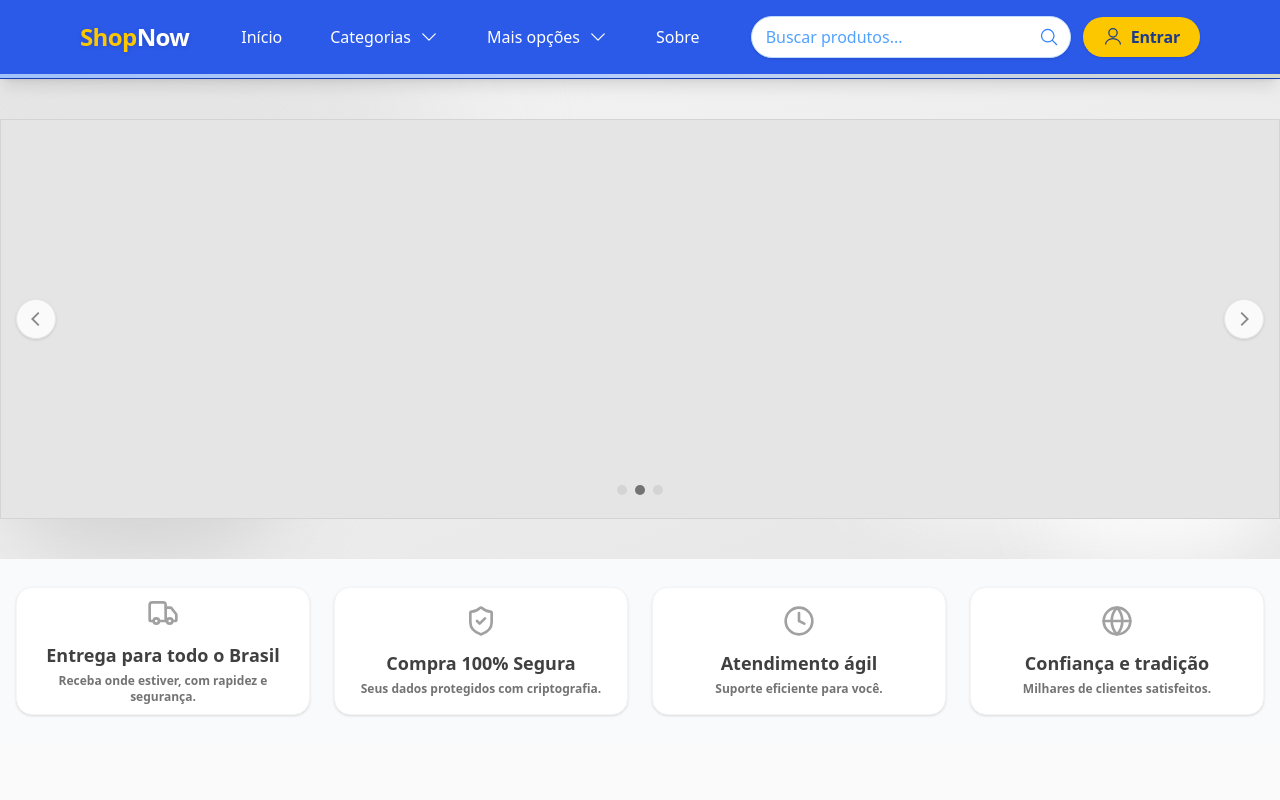
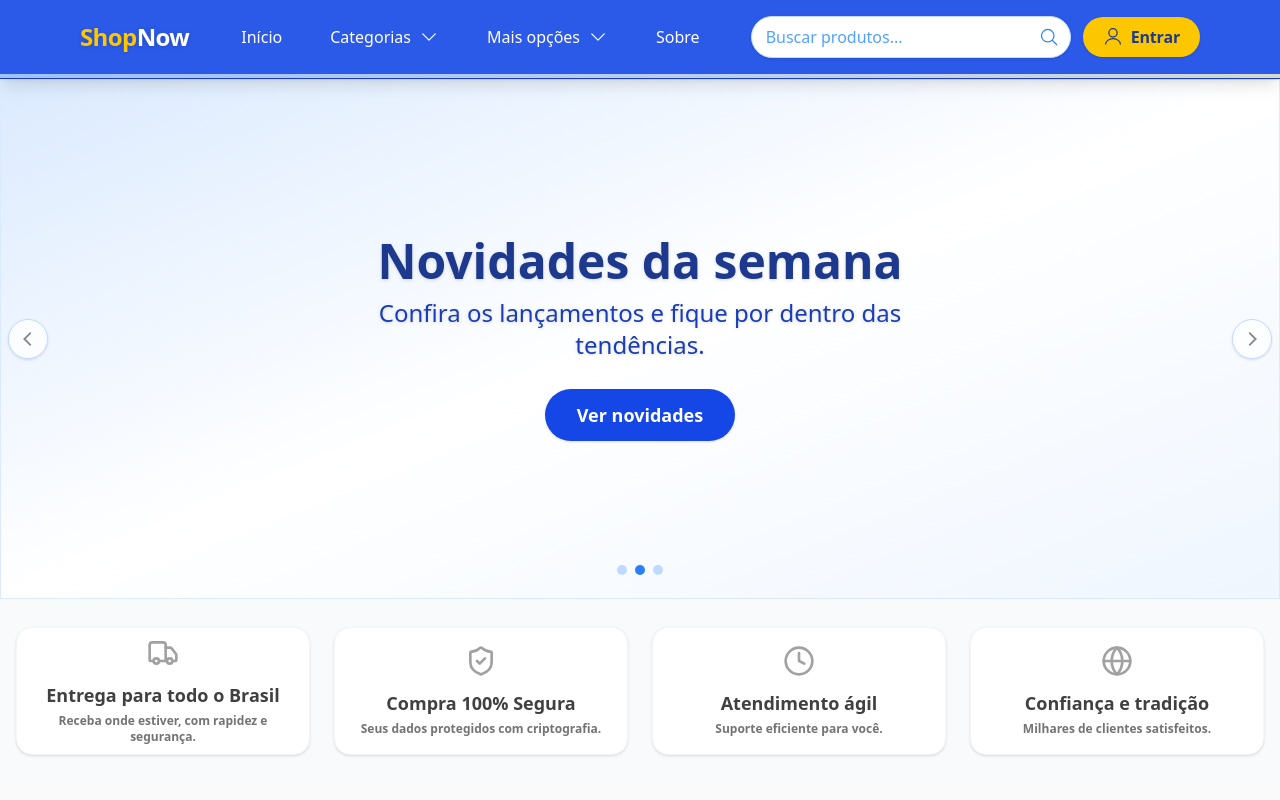
Before and after one commit to Edu-2de/StarterKitsNode, a Next.js app in the folder ecommerce/frontend/: page / in a window 1280 px wide. Shown: the top 800 px of the page. Built offline with nearby package versions, Linux system fonts and the light colour scheme.

Commit message:
feat: Enhance Hero component with dynamic banners and improved layout

```diff
--- a/ecommerce/frontend/src/components/Hero.tsx
+++ b/ecommerce/frontend/src/components/Hero.tsx
@@ -2,9 +2,33 @@
 import React, { useRef, useState, useEffect } from "react";
 
 const banners = [
-  { id: 1, color: "bg-neutral-100", border: "border-neutral-200" },
-  { id: 2, color: "bg-neutral-200", border: "border-neutral-300" },
-  { id: 3, color: "bg-neutral-50", border: "border-neutral-100" },
+  {
+    id: 1,
+    bg: "bg-gradient-to-br from-blue-100 via-white to-blue-50",
+    border: "border-blue-100",
+    title: "Ofertas imperdíveis",
+    subtitle: "Os melhores produtos com descontos exclusivos para você!",
+    cta: "Ver ofertas",
+    ctaColor: "bg-yellow-400 text-blue-900 hover:bg-yellow-300",
+  },
+  {
+    id: 2,
+    bg: "bg-gradient-to-br from-blue-100 via-white to-blue-50",
+    border: "border-blue-100",
+    title: "Novidades da semana",
+    subtitle: "Confira os lançamentos e fique por dentro das tendências.",
+    cta: "Ver novidades",
+    ctaColor: "bg-blue-700 text-white hover:bg-blue-800",
+  },
+  {
+    id: 3,
+    bg: "bg-gradient-to-br from-white via-blue-50 to-blue-100",
+    border: "border-blue-100",
+    title: "Frete grátis acima de R$199",
+    subtitle: "Aproveite para economizar ainda mais nas suas compras.",
+    cta: "Comprar agora",
+    ctaColor: "bg-blue-700 text-white hover:bg-blue-800",
+  },
 ];
 
 export default function Hero() {
@@ -31,39 +55,39 @@ export default function Hero() {
   }, [current]);
 
   return (
-    <section className="relative flex items-center justify-center min-h-[60vh] w-full bg-gradient-to-br from-neutral-100 to-neutral-200 overflow-hidden">
-      {/* Background shapes */}
-      <div className="absolute -top-32 -left-40 w-[38rem] h-[28rem] rounded-full blur-3xl pointer-events-none z-0 bg-neutral-200" />
-      <div className="absolute top-32 right-0 w-[28rem] h-[20rem] rounded-full blur-2xl pointer-events-none z-0 bg-neutral-100" />
-      <div className="absolute bottom-0 left-0 w-[18rem] h-[13rem] rounded-full blur-2xl pointer-events-none z-0 bg-neutral-300" />
-      <div className="absolute bottom-0 right-0 w-[15rem] h-[10rem] rounded-full blur-2xl pointer-events-none z-0 bg-neutral-50" />
-
-      {/* Banner principal ocupando toda a área */}
-      <div className="relative z-10 w-full flex flex-col items-center justify-center">
-        <div
-          className={`
-            relative w-full h-[340px] sm:h-[400px] flex items-center justify-center
-            transition-all duration-500
-            rounded-none
-            overflow-hidden
-          `}
-        >
+    <section className="relative w-full flex items-stretch justify-center min-h-[320px] sm:min-h-[420px] md:min-h-[520px] p-0 m-0">
+      {/* Banner principal ocupa toda a área, sem margem */}
+      <div className="relative w-full flex-1 flex items-stretch justify-center">
         {banners.map((banner, idx) => (
           <div
             key={banner.id}
             className={`
-                absolute top-0 left-0 w-full h-full
-                border
+              absolute top-0 left-0 w-full h-full flex flex-col items-center justify-center
+              border rounded-none shadow-none px-4 sm:px-8
               transition-all duration-500
-                ${banner.color} ${banner.border}
+              ${banner.bg} ${banner.border}
               ${idx === current ? "opacity-100 scale-100 z-10" : "opacity-0 scale-95 z-0"}
             `}
-              style={{ boxShadow: "0 2px 24px 0 #e0e0e0a8" }}
-            />
+          >
+            <div className="max-w-2xl mx-auto flex flex-col items-center justify-center py-12 sm:py-20">
+              <h2 className="text-3xl sm:text-5xl font-extrabold text-blue-900 mb-3 text-center drop-shadow">
+                {banner.title}
+              </h2>
+              <p className="text-lg sm:text-2xl text-blue-800 mb-7 text-center max-w-xl drop-shadow">
+                {banner.subtitle}
+              </p>
+              <a
+                href="#"
+                className={`inline-block px-8 py-3 rounded-full font-bold text-lg shadow transition ${banner.ctaColor}`}
+              >
+                {banner.cta}
+              </a>
+            </div>
+          </div>
         ))}
         {/* Carousel Controls */}
         <button
-            className="absolute left-4 top-1/2 -translate-y-1/2 bg-white/80 hover:bg-white shadow px-2 py-2 rounded-full border border-neutral-200 transition z-20"
+          className="absolute left-2 top-1/2 -translate-y-1/2 bg-white/80 hover:bg-white shadow px-2 py-2 rounded-full border border-blue-200 transition z-20"
           onClick={prevBanner}
           aria-label="Anterior"
           type="button"
@@ -73,7 +97,7 @@ export default function Hero() {
           </svg>
         </button>
         <button
-            className="absolute right-4 top-1/2 -translate-y-1/2 bg-white/80 hover:bg-white shadow px-2 py-2 rounded-full border border-neutral-200 transition z-20"
+          className="absolute right-2 top-1/2 -translate-y-1/2 bg-white/80 hover:bg-white shadow px-2 py-2 rounded-full border border-blue-200 transition z-20"
           onClick={nextBanner}
           aria-label="Próximo"
           type="button"
@@ -82,13 +106,13 @@ export default function Hero() {
             <path d="M9 5l7 7-7 7" />
           </svg>
         </button>
-          {/* Dots por cima do banner */}
+        {/* Dots */}
         <div className="absolute bottom-6 left-1/2 -translate-x-1/2 flex gap-2 z-20">
           {banners.map((_, idx) => (
             <button
               key={idx}
               className={`w-2.5 h-2.5 rounded-full transition-all duration-200
-                  ${idx === current ? "bg-neutral-500" : "bg-neutral-300"}
+                ${idx === current ? "bg-blue-500" : "bg-blue-200"}
               `}
               onClick={() => setCurrent(idx)}
               aria-label={`Ir para banner ${idx + 1}`}
@@ -97,7 +121,6 @@ export default function Hero() {
           ))}
         </div>
       </div>
-      </div>
     </section>
   );
 }
```
Lines whose indentation alone changed are shown as unchanged.
